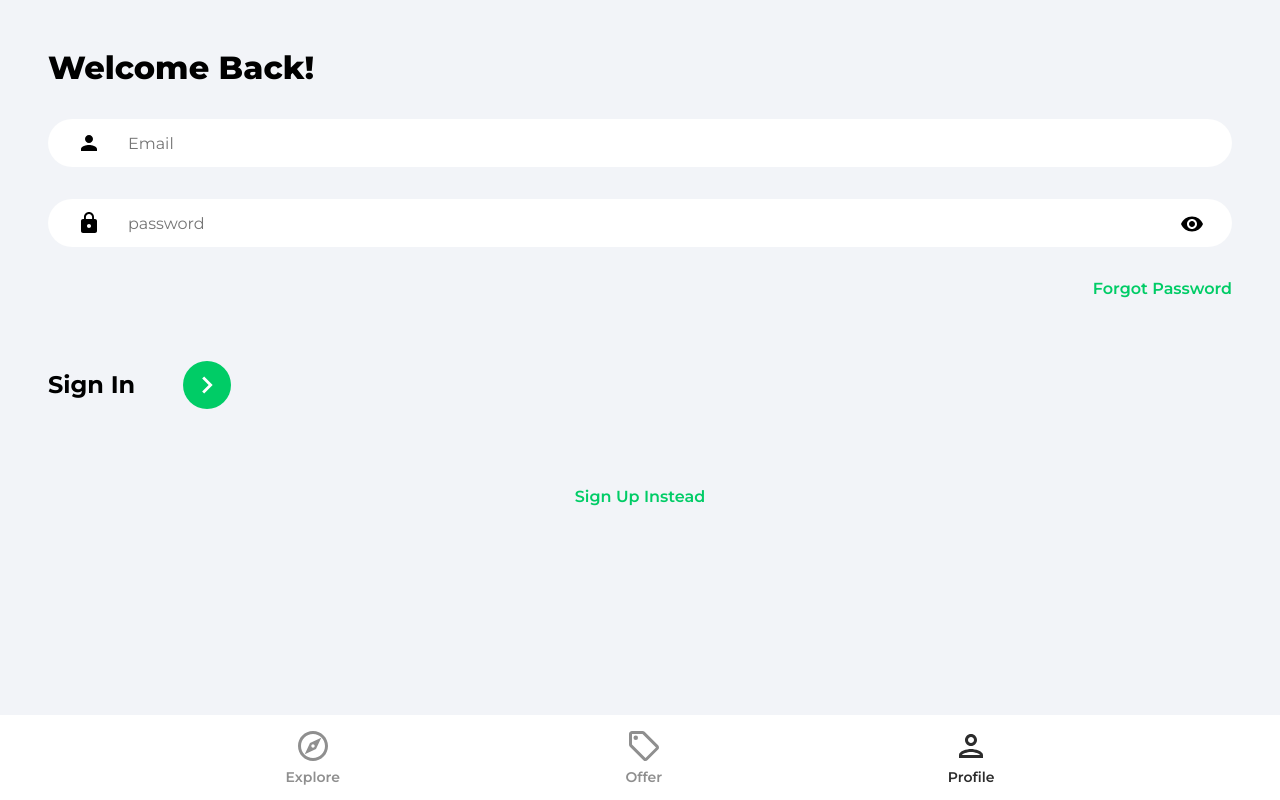
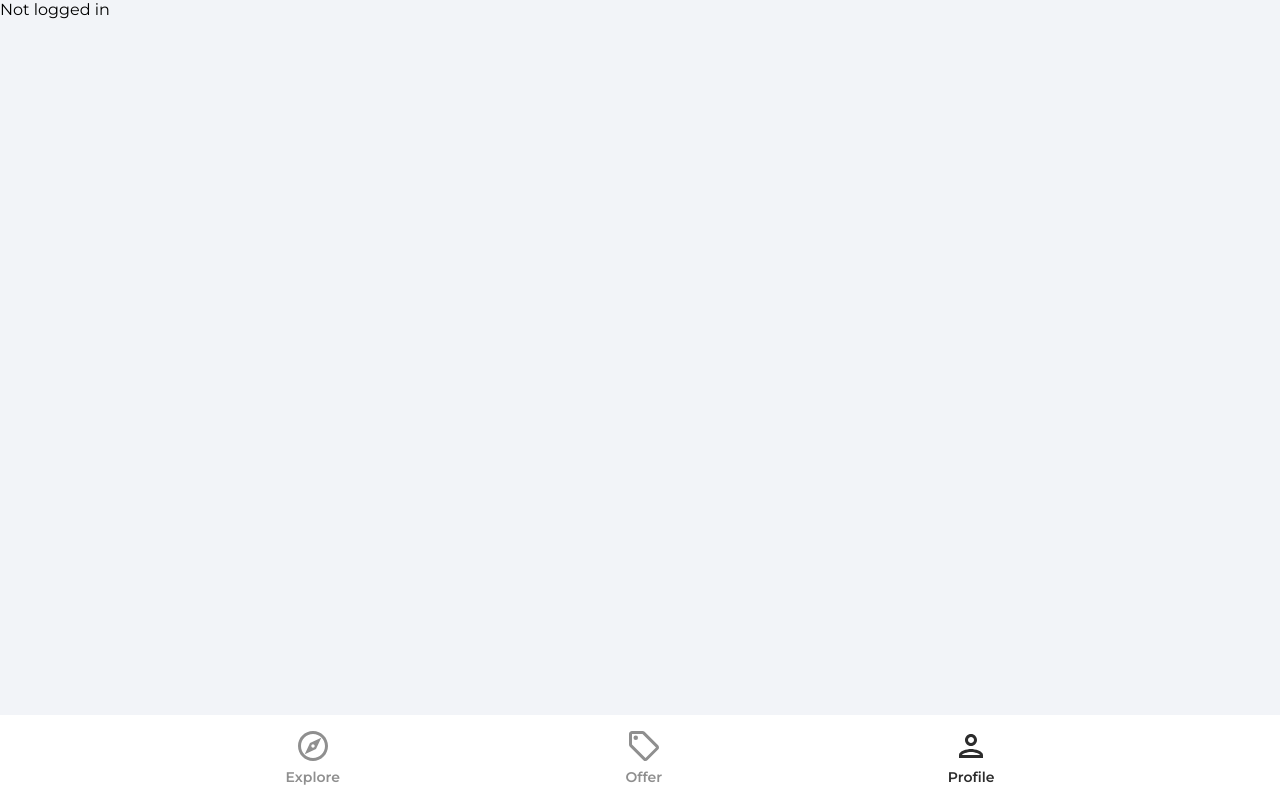
Before and after one commit to xaphaniafox/house-marketplace, a React (Create React App) app: page /profile in a window 1280 px wide. Built offline with nearby package versions, Linux system fonts and the light colour scheme.

Commit message:
Signing in user

```diff
--- a/src/App.js
+++ b/src/App.js
@@ -15,7 +15,7 @@
         <Routes>
           <Route path='/' element={<Explore />} />
           <Route path='/offers' element={<Offers />} />
-          <Route path='/profile' element={<SignIn />} />
+          <Route path='/profile' element={<Profile />} />
           <Route path='/sign-in' element={<SignIn />} />
           <Route path='/sign-up' element={<SignUp />} />
           <Route path='/forgot-password' element={<ForgotPassword />} />
--- a/src/pages/Profile.jsx
+++ b/src/pages/Profile.jsx
@@ -1,8 +1,13 @@
+import { useState, useEffect } from 'react'
+import { getAuth } from 'firebase/auth'
+
 function Profile() {
-  return (
-    <div>
-      <h1>Profile</h1>
-    </div>
-  )
+  const [user, setUser] = useState(null)
+  const auth = getAuth()
+  useEffect(() => {
+    console.log(auth.currentUser)
+  }, [])
+
+  return user ? <h1>{user.displayName}</h1> : 'Not logged in'
 }
 export default Profile
--- a/src/pages/SignIn.jsx
+++ b/src/pages/SignIn.jsx
@@ -1,5 +1,6 @@
 import { useState } from 'react'
 import { Link, useNavigate } from 'react-router-dom'
+import { getAuth, signInWithEmailAndPassword } from 'firebase/auth'
 import { ReactComponent as ArrowRightIcon } from '../assets/svg/keyboardArrowRightIcon.svg'
 import visibilityIcon from '../assets/svg/visibilityIcon.svg'
 
@@ -10,6 +11,9 @@
     email: '',
     password: '',
   })
+
+  const navigate = useNavigate;
+
   const {email, password} = formData
 
   const onChange = (e) => {
@@ -17,6 +21,21 @@
     ...prevState,
     [e.target.id]: e.target.value,
    }))
+  }
+
+  const onSubmit = async (e) => {
+    e.preventDefault()
+
+    try {
+      const auth = getAuth()
+
+      const userCredential = await signInWithEmailAndPassword(auth, email, password)
+      if(userCredential.user) {
+        navigate('/')
+      }
+    } catch (error) {
+      console.log(error)
+    }
   }
 
   return (
@@ -27,7 +46,7 @@
         </header>
 
         <main>
-          <form>
+          <form onSubmit={onSubmit}>
             <input
               className='emailInput'
               type='email'
@@ -54,7 +73,6 @@
                 !prevState) }
               />
             </div>
-          </form>
 
             <Link to='/forgot-password' className='forgotPasswordLink'>Forgot Password</Link>
 
@@ -64,6 +82,7 @@
                 <ArrowRightIcon fill='#fff' width='34px' height='34px'></ArrowRightIcon>
               </button>
             </div>
+          </form>
 
             {/*Google OAuth*/}
 
```
